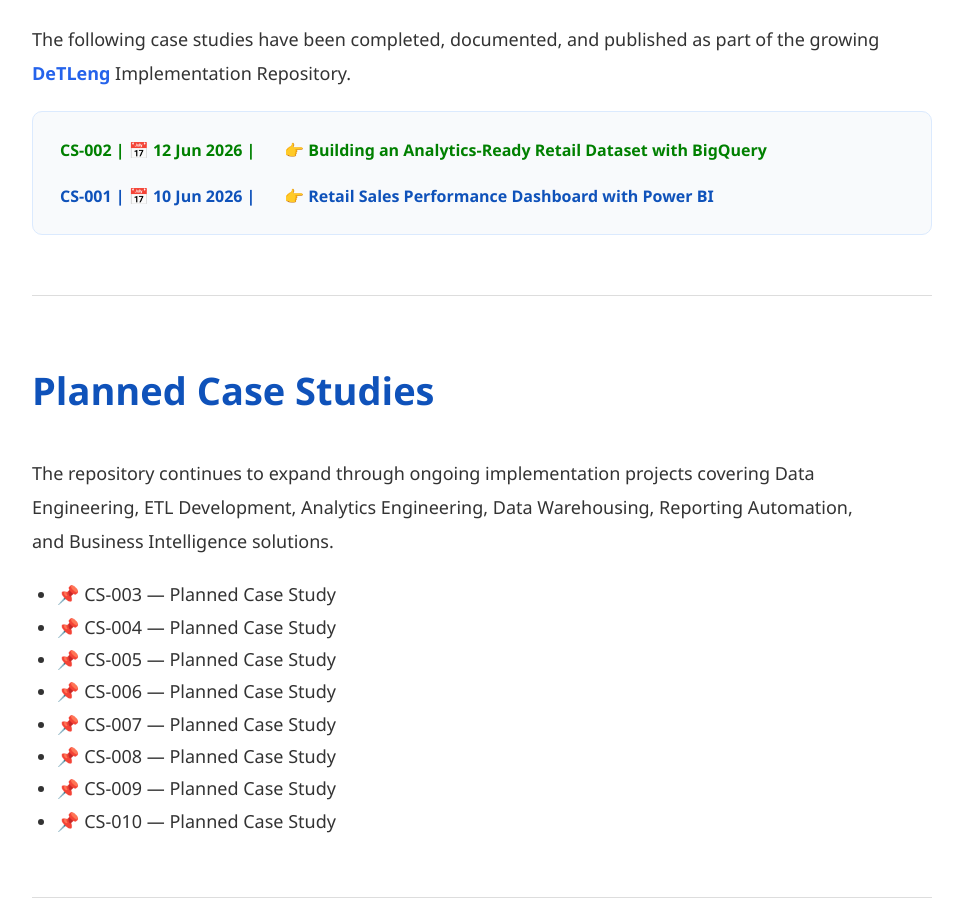
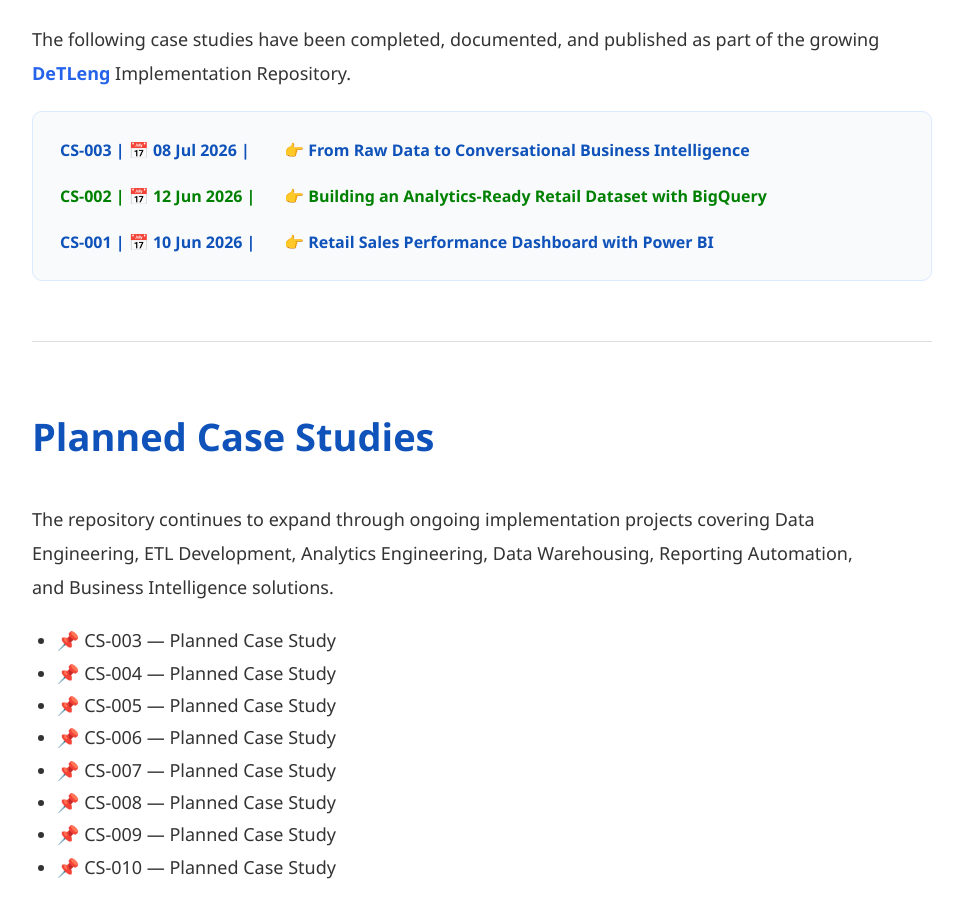
Before and after one commit to Navid-Ishaq/detleng-case-studies, a plain HTML site: page case-studies.html in a window 1280 px wide. Shown: the part 2700-3624 px from the top of the page, without its empty margins (158-1121 px from the left). Drawn offline with Linux system fonts and the light colour scheme.

Commit message:
Update case-studies.html

```diff
--- a/case-studies.html
+++ b/case-studies.html
@@ -603,6 +603,33 @@ The following case studies have been completed, documented, and published as par
 <table style="width:100%; border-collapse:collapse;">
 
 
+
+
+
+
+
+
+
+
+
+<tr>
+<td style="width:110px; padding:12px; font-weight:700; color:#0F52BA;">CS-003 | 📅 08 Jul 2026 |</td>
+<td style="padding:12px;">
+<a href="https://casestudy.detleng.com/cs/003.html"
+target="_blank"
+style="color:#0F52BA; text-decoration:none; font-weight:600;">
+<span class="blink-hand">👉</span> From Raw Data to Conversational Business Intelligence
+</a>
+</td>
+</tr>
+
+
+
+
+
+
+
+
 <tr>
 <td style="width:200px; padding:12px; font-weight:700; color:green;">CS-002 | 📅 12 Jun 2026 |</td>
 <td style="padding:12px;">
```
